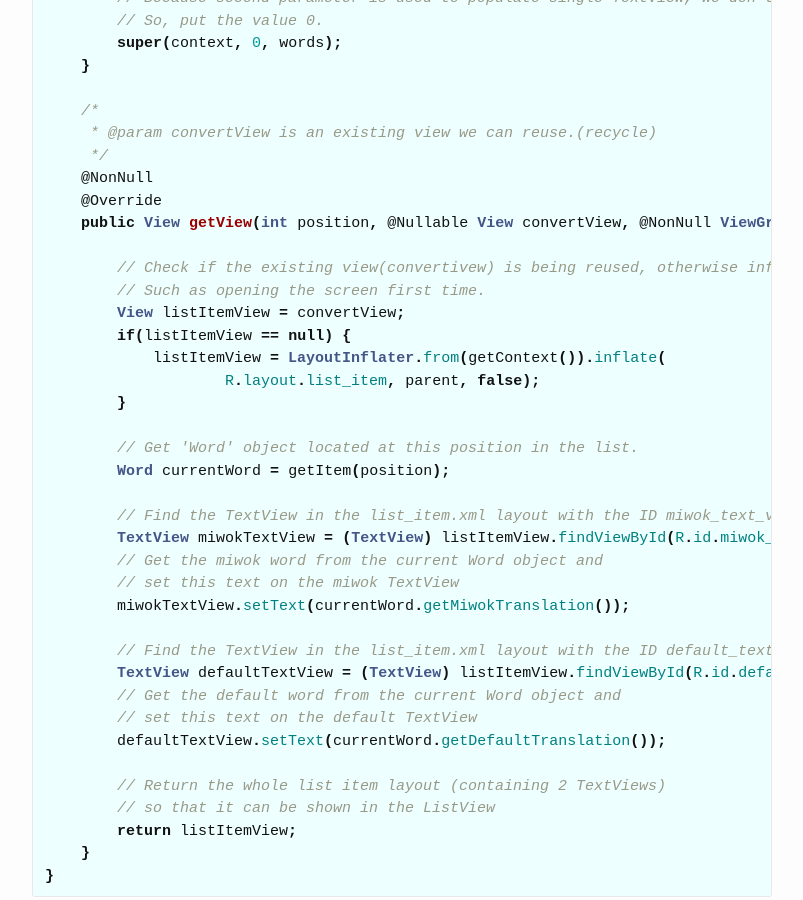
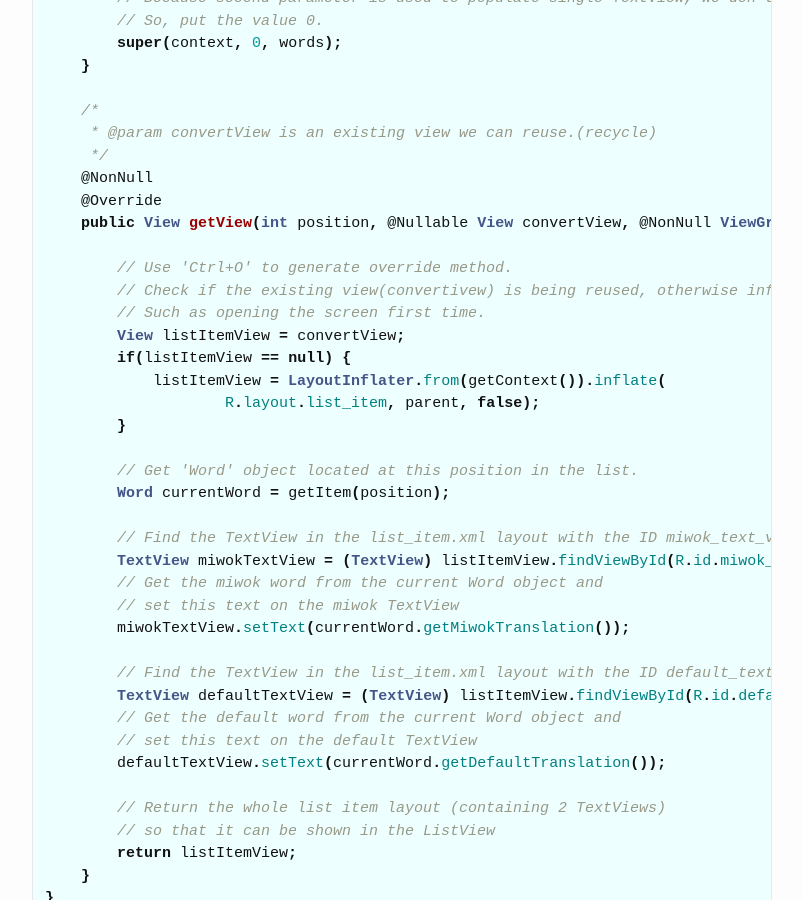
Before and after one commit to J-Shine/J-Shine.github.io, a Jekyll site: the page built from _posts/2020-03-10-custom-array-adpater.markdown, in a window 1280 px wide and 900 px high, scrolled down 1229 px. Shown: the whole window, without its empty margins (238-1041 px from the left). Built offline with Jekyll 4.4.1, drawn with Linux system fonts in a browser that asks for light colours; nearby versions of some CDN libraries; comment, search, counter and statistics services are not loaded.

Commit message:
Update 2020-03-10-custom-array-adpater.markdown

```diff
--- a/_posts/2020-03-10-custom-array-adpater.markdown
+++ b/_posts/2020-03-10-custom-array-adpater.markdown
@@ -48,6 +48,7 @@ public class WordAdapter extends ArrayAdapter<Word> {
     @Override
     public View getView(int position, @Nullable View convertView, @NonNull ViewGroup parent) {
 
+        // Use 'Ctrl+O' to generate override method.
         // Check if the existing view(convertivew) is being reused, otherwise inflate the view
         // Such as opening the screen first time.
         View listItemView = convertView;
```
